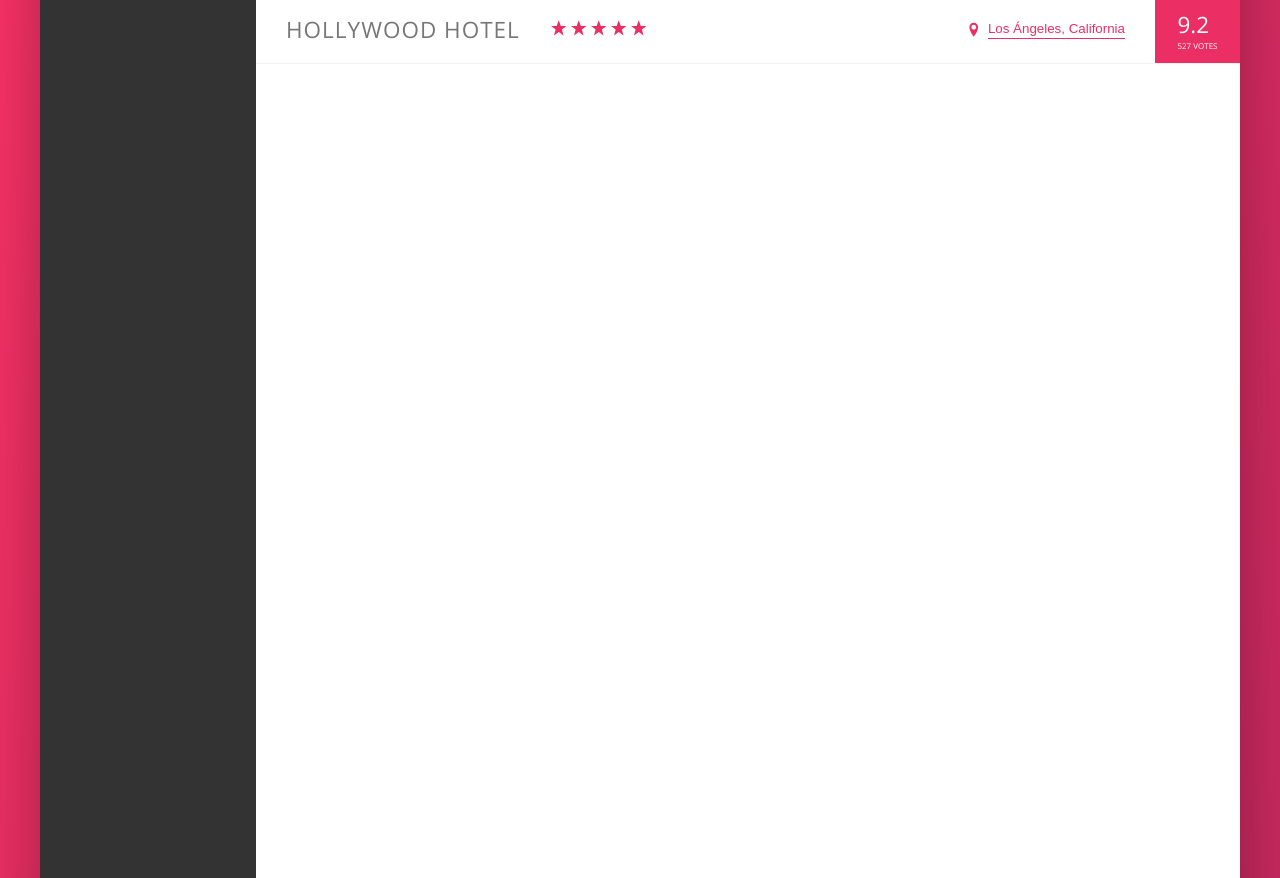
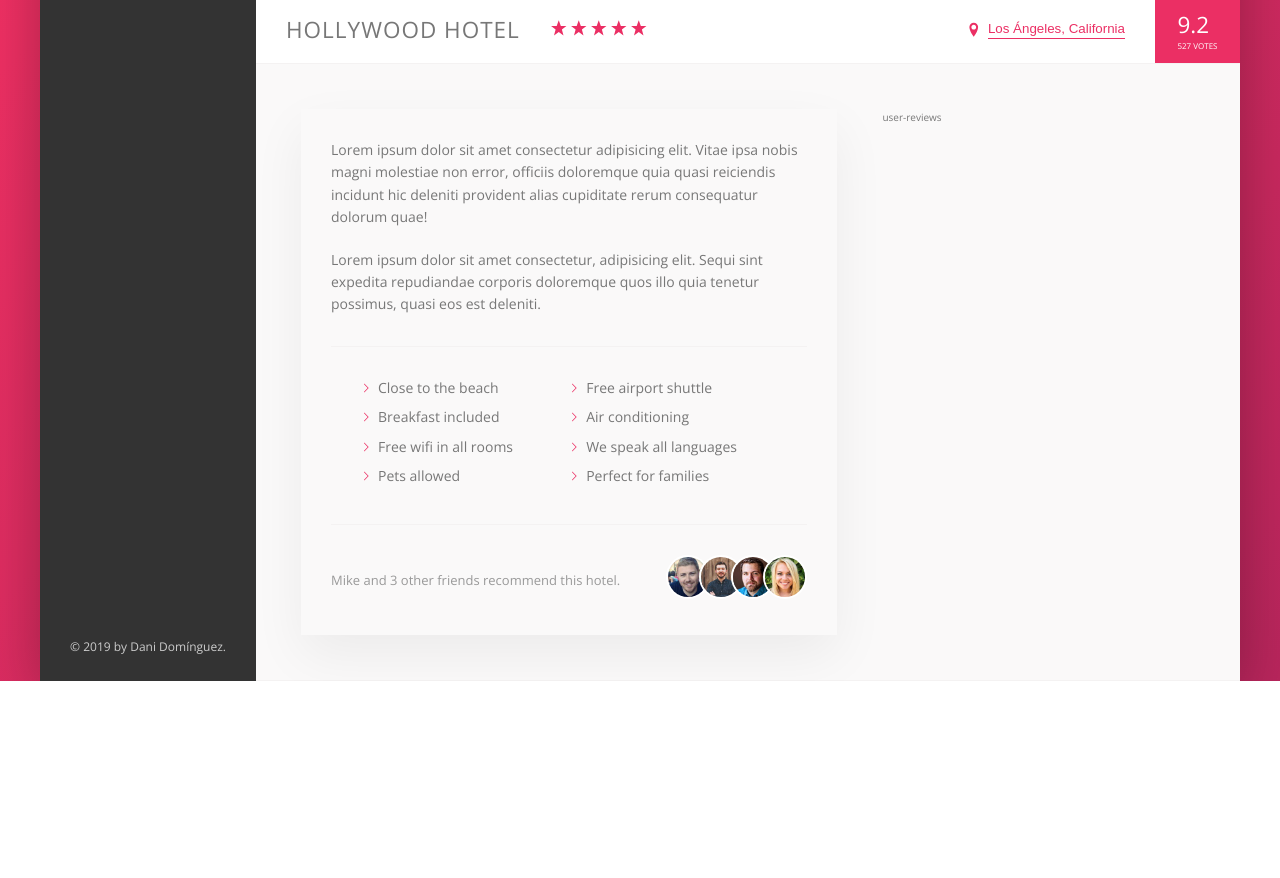
Before and after one commit to danidz96/trillo, a website: page index.html in a window 1280 px wide. Shown: the part 458-1336 px from the top of the page. After the commit the page ends 1139 px from the top, so only its background shows below. Drawn offline with nearby package versions, Linux system fonts and the light colour scheme.

Commit message:
add description section

```diff
--- a/index.html
+++ b/index.html
@@ -125,6 +125,41 @@
                             <div class="overview__rating-count">527 votes</div>
                         </div>
                     </div>
+
+                    <div class="detail">
+                        <div class="description">
+                            <p class="paragraph">
+                                Lorem ipsum dolor sit amet consectetur adipisicing elit. Vitae ipsa nobis magni molestiae non error, officiis doloremque quia quasi reiciendis incidunt hic deleniti provident alias cupiditate rerum consequatur dolorum quae!
+                            </p>
+                            <p class="paragraph">
+                                Lorem ipsum dolor sit amet consectetur, adipisicing elit. Sequi sint expedita repudiandae corporis doloremque quos illo quia tenetur possimus, quasi eos est deleniti.
+                            </p>
+                            <ul class="list">
+                                <li class="list__item">Close to the beach</li>
+                                <li class="list__item">Free airport shuttle</li>
+                                <li class="list__item">Breakfast included</li>
+                                <li class="list__item">Air conditioning</li>
+                                <li class="list__item">Free wifi in all rooms</li>
+                                <li class="list__item">We speak all languages</li>
+                                <li class="list__item">Pets allowed</li>
+                                <li class="list__item">Perfect for families</li>
+                            </ul>
+                            <div class="recommend">
+                                <p class="recommend__count">
+                                    Mike and 3 other friends recommend this hotel.
+                                </p>
+                                <div class="recommend__friends">
+                                    <img src="img/user-3.jpg" alt="Friend 1" class="recommend__photo">
+                                    <img src="img/user-4.jpg" alt="Friend 2" class="recommend__photo">
+                                    <img src="img/user-5.jpg" alt="Friend 3" class="recommend__photo">
+                                    <img src="img/user-6.jpg" alt="Friend 4" class="recommend__photo">
+                                </div>
+                            </div>
+                        </div>
+                        <div class="user-reviews">
+                            user-reviews
+                        </div>
+                    </div>
                 </main>
             </div>
         </div>
--- a/sass/_components.scss
+++ b/sass/_components.scss
@@ -188,7 +188,7 @@
 .overview {
 	display: flex;
 	justify-content: space-between;
-	border-bottom: 1px solid var(--color-grey-light-2);
+	border-bottom: var(--line);
 	align-items: center;
 
 	&__heading {
@@ -281,3 +281,69 @@
 		box-shadow: none;
 	}
 }
+
+// Paragraph
+.paragraph:not(:last-of-type) {
+	margin-bottom: 2rem;
+}
+
+// List
+.list {
+	margin: 3rem 0;
+	list-style: none;
+	padding: 3rem;
+	border-top: var(--line);
+	border-bottom: var(--line);
+	display: flex;
+	flex-wrap: wrap;
+
+	&__item {
+		flex: 0 0 50%;
+		margin-bottom: .7rem;
+	}
+
+	&__item::before {
+		content: "";
+		display: inline-block;
+		height: 1rem;
+		width: 1rem;
+		margin-right: .7rem;
+
+		// Older browsers
+		// background-image: url(../img/chevron-thin-right.svg);
+		// background-size: cover;
+
+		background-color: var(--color-primary);
+		-webkit-mask-image: url(../img/chevron-thin-right.svg);
+		-webkit-mask-size: cover;
+		mask-image: url(../img/chevron-thin-right.svg);
+		mask-size: cover;
+	}
+}
+
+// Recommend
+.recommend {
+	font-size: 1.3rem;
+	color: var(--color-grey-dark-3);
+	display: flex;
+	align-items: center;
+
+	&__count {
+		margin-right: auto;
+	}
+
+	&__friends {
+	}
+
+	&__photo {
+		height: 4rem;
+		width: 4rem;
+		border-radius: 50%;
+		border: 2px solid #fff;
+		box-sizing: content-box;
+
+		&:not(:last-child) {
+			margin-right: -1.5rem;
+		}
+	}
+}
--- a/sass/_layout.scss
+++ b/sass/_layout.scss
@@ -9,7 +9,7 @@
 	font-size: 1.4rem;
 	height: 7rem;
 	background-color: #fff;
-	border-bottom: 1px solid var(--color-grey-light-2);
+	border-bottom: var(--line);
 	display: flex;
 	justify-content: space-between;
 	align-items: center;
@@ -30,5 +30,23 @@
 .hotel-view {
 	background-color: #fff;
 	flex: 1;
-	height: 200rem;
 }
+
+.detail {
+	display: flex;
+	padding: 4.5rem;
+	background-color: var(--color-grey-light-1);
+	border-bottom: var(--line);
+}
+
+.description {
+	flex: 0 0 60%;
+	margin-right: 4.5rem;
+	box-shadow: var(--shadow-light);
+	padding: 3rem;
+	font-size: 1.4rem;
+}
+
+.user-reviews {
+	flex: 1;
+}
```
Also changed, not shown: css/style.css.
